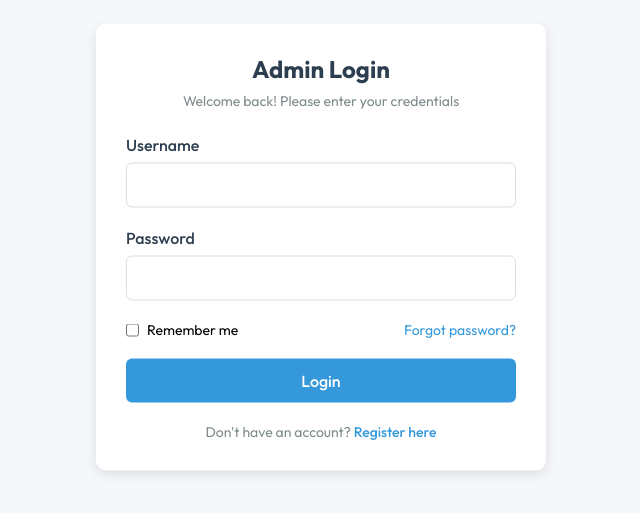
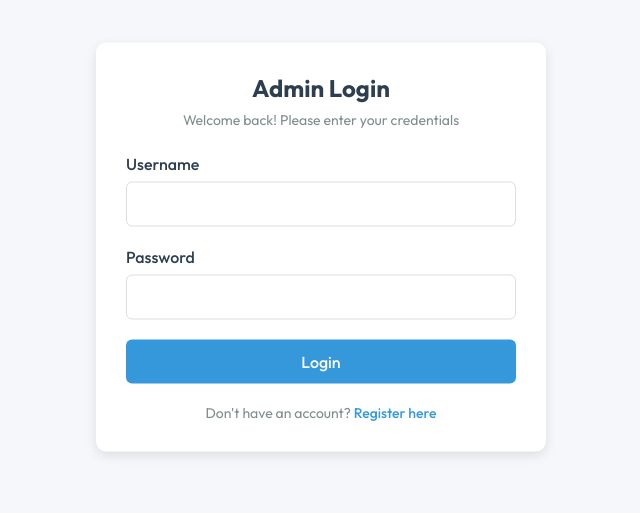
Before and after one commit to blaise-oj/skr-project, a React (Vite) app in the folder admin/skr/: page /login in a window 1280 px wide. Shown: the part 153-666 px from the top of the page, without its empty margins (319-959 px from the left). Built offline with nearby package versions, Linux system fonts and the light colour scheme.

Commit message:
5th commit

```diff
--- a/admin/skr/src/pages/Login/Login.jsx
+++ b/admin/skr/src/pages/Login/Login.jsx
@@ -131,15 +131,7 @@ const Login = () => {
             )}
           </div>
 
-          <div className="form-options">
-            <div className="remember-me">
-              <input type="checkbox" id="remember" />
-              <label htmlFor="remember">Remember me</label>
-            </div>
-            <Link to="/forgot-password" className="forgot-password">
-              Forgot password?
-            </Link>
-          </div>
+
 
           <button type="submit" disabled={loading} className="auth-button">
             {loading ? "Logging in..." : "Login"}
```
Also changed, not shown: 1 other file (tests, documents, lock files or other folders).
